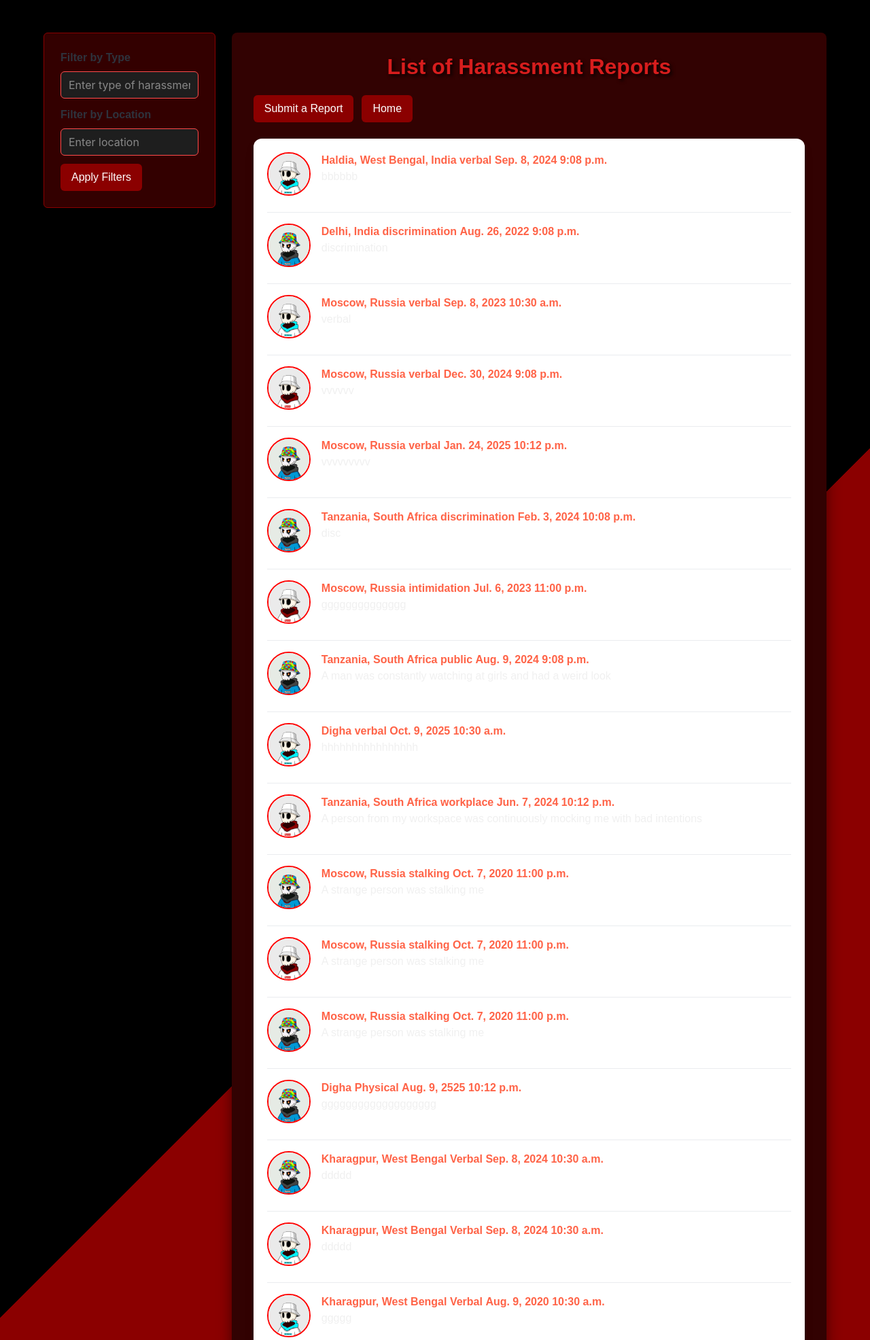
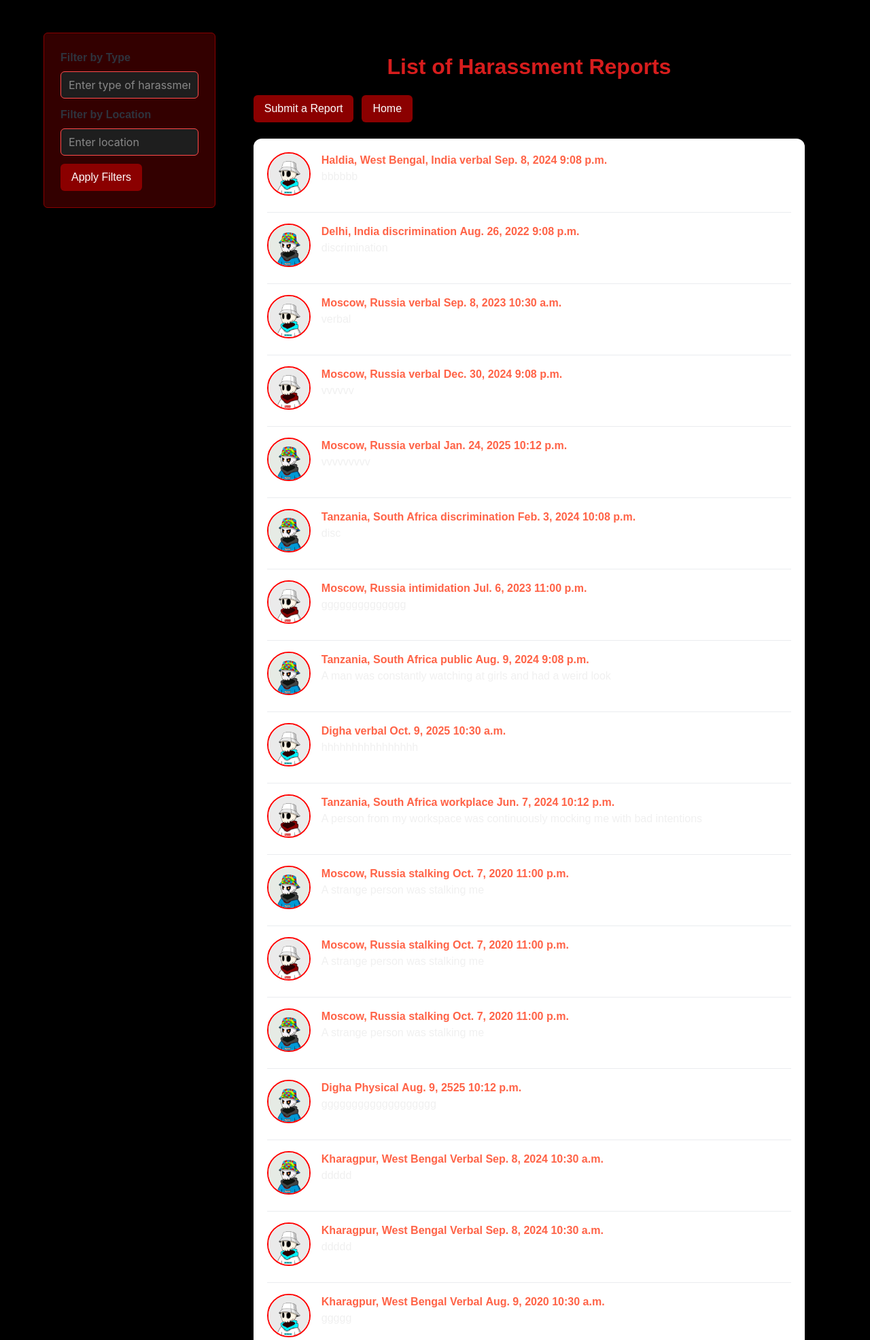
Before and after one commit to abhirajadhikary06/Report-Connect, a Django app: page /reports/ in a window 1280 px wide. Shown: the top 1972 px of the page at 68% size. Run offline with Django 5.2, Linux system fonts and the light colour scheme; data comes from the database, SQL or seed files in the repository; both versions use the stored data as it was after the commit.

Commit message:
Removed background in report that is not necessary

```diff
--- a/harassment_platform/reports/templates/home.html
+++ b/harassment_platform/reports/templates/home.html
@@ -61,8 +61,8 @@
                     const circle = L.circle([report.lat, report.lng], {
                         color: 'red',
                         fillColor: '#f03',
-                        fillOpacity: 0.5,
-                        radius: 500
+                        fillOpacity: 0.2,
+                        radius: 100
                     }).addTo(map);
 
                     // Add popup with information
--- a/harassment_platform/reports/templates/reports.html
+++ b/harassment_platform/reports/templates/reports.html
@@ -14,7 +14,7 @@
             margin: 0;
             padding: 0;
             font-family: 'Arial', sans-serif;
-            background: linear-gradient(135deg, #000000 50%, #8B0000 50%);
+            background: #000000;
             color: #fff;
             overflow-x: hidden;
             display: flex;
@@ -90,7 +90,7 @@
 
         /* Reports Section - Now wider and non-transparent */
         .reports-section {
-            background-color: #320202; /* Solid dark red background */
+            background-color: none; /* Solid dark red background */
             padding: 2rem; /* Increased padding */
             border: none; /* Removed border */
             border-radius: 8px; /* Rounded corners */
```
Also changed, not shown: harassment_platform/db.sqlite3.
